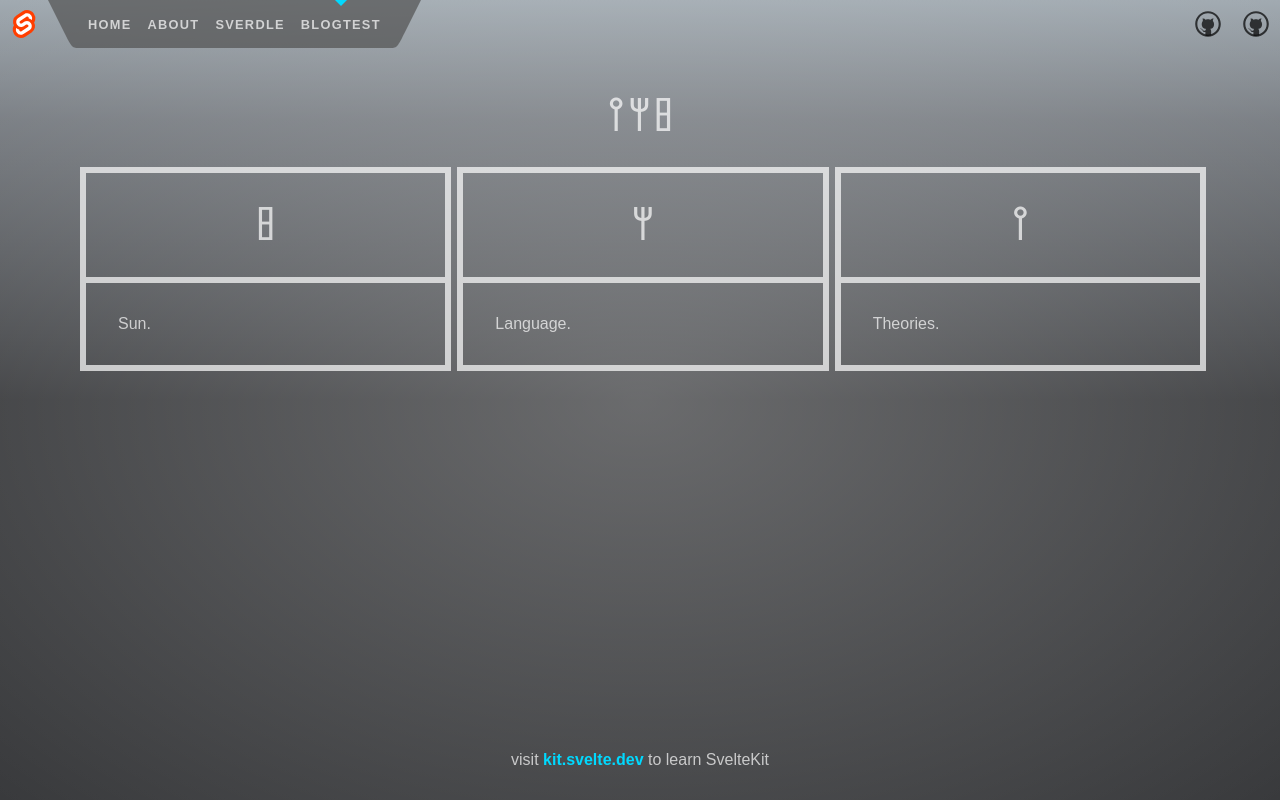
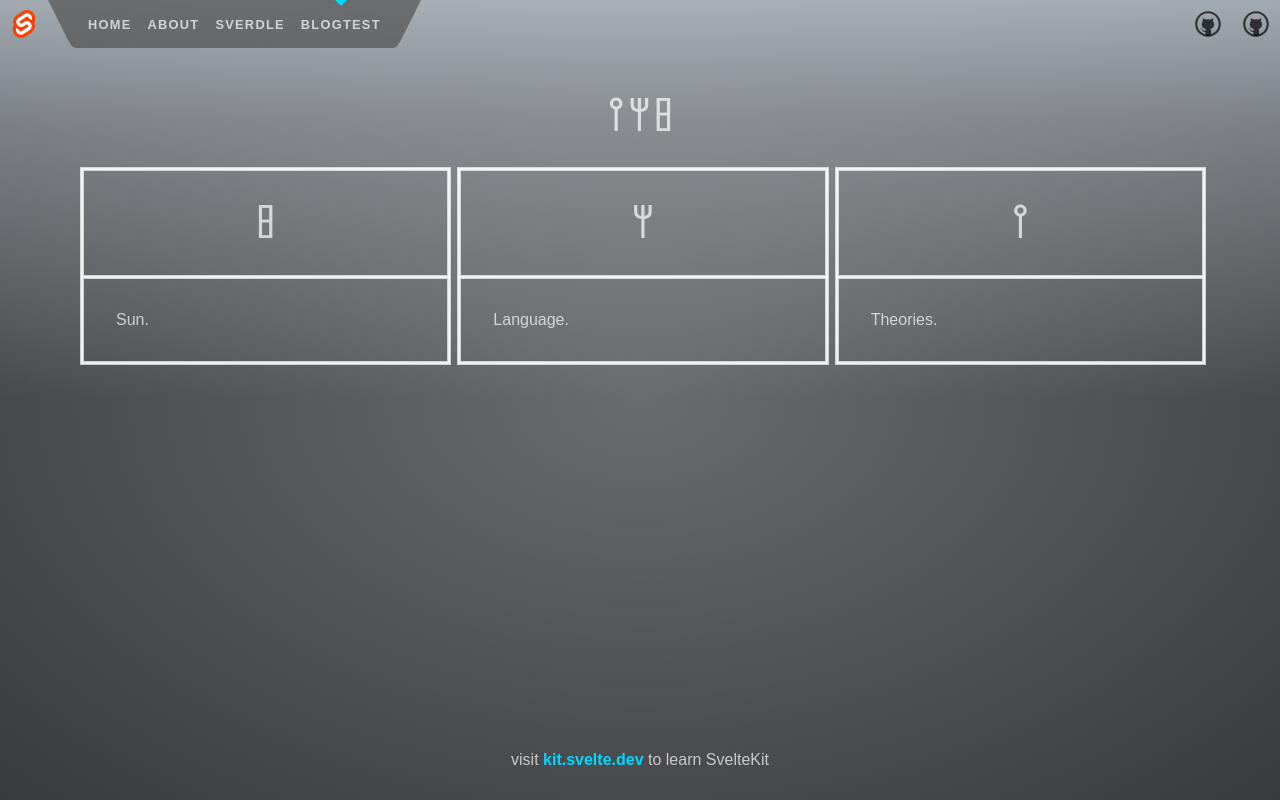
Before and after one commit to kebuhcah/sveltekit-website, a SvelteKit app: page /blog in a window 1280 px wide. Built offline with nearby package versions, Linux system fonts and the light colour scheme.

Commit message:
negative margin on card header and card body

```diff
--- a/src/routes/blog/+page.svelte
+++ b/src/routes/blog/+page.svelte
@@ -42,12 +42,12 @@
 
 	.card-header {
 		border: solid;
-		margin: 0;
+		margin: -2px;
 	}
 
 	.card-body {
 		border: solid;
-		margin: 0;
+		margin: -2px;
 		padding: 2em;
 	}
 </style>
```
